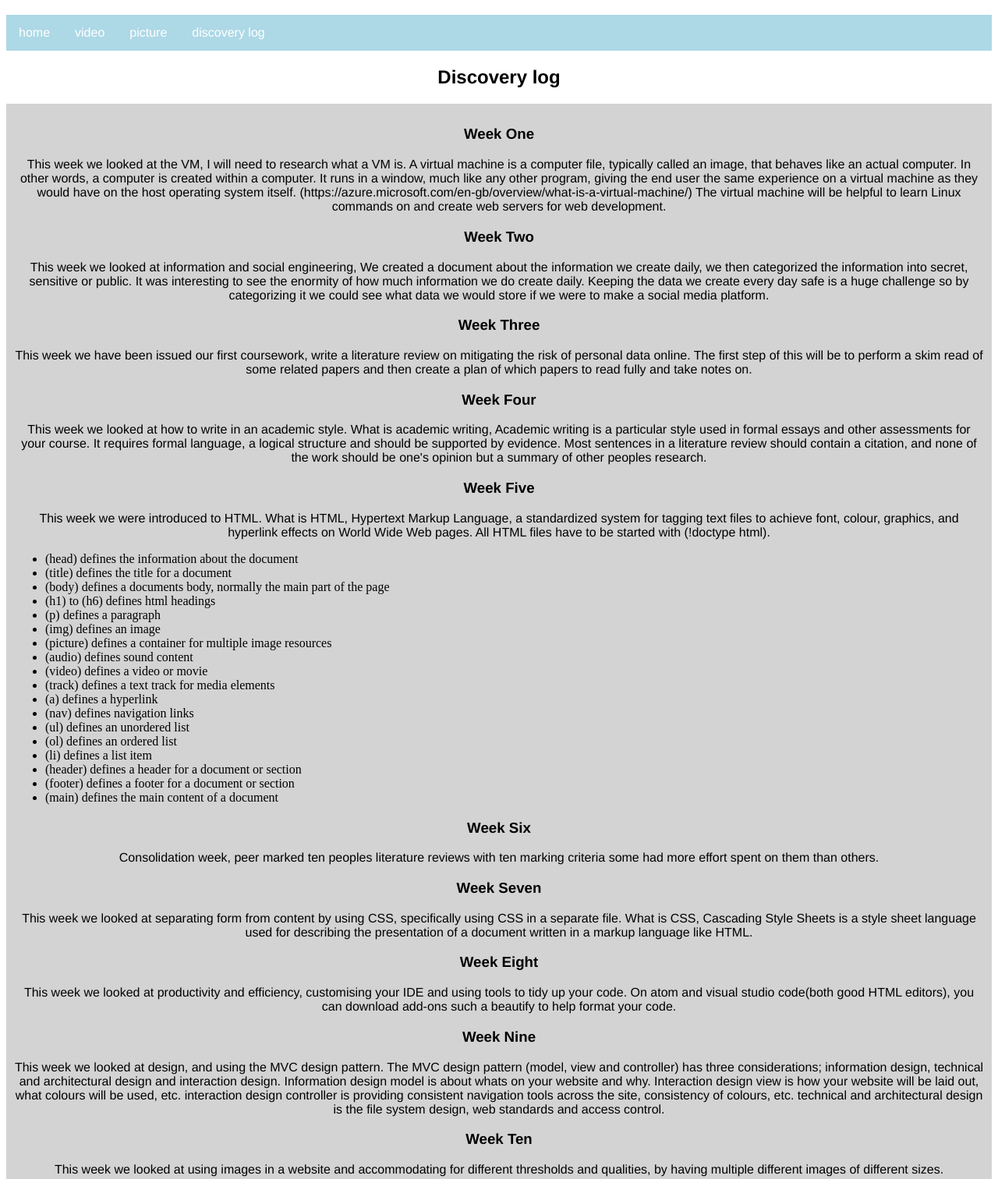
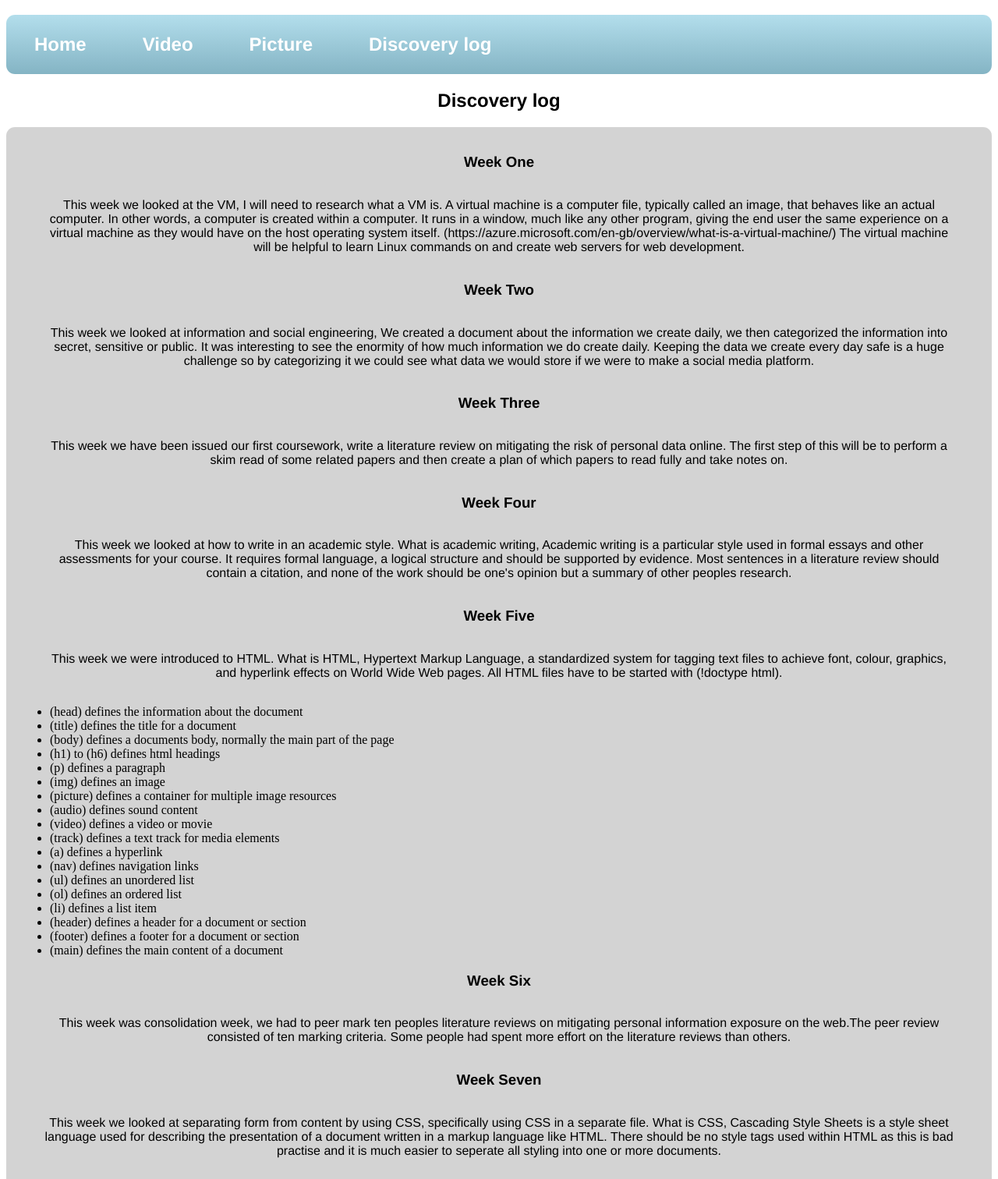
Before and after one commit to chloebarr/webf1Website, a plain HTML site: page discoverylog.html in a window 1280 px wide. Shown: the part 61-1573 px from the top of the page at 78% size. Drawn offline with Linux system fonts and the light colour scheme.

Commit message:
added changes

```diff
--- a/courseworkstyle.css
+++ b/courseworkstyle.css
@@ -1,9 +1,11 @@
 main{
   background-color:lightgrey;
-  padding: 10px 10px;
+  padding: 1em 1em;
+  border-radius: 0.7em;
 }
 footer{
-  background-color: lightblue;
+    background-image: linear-gradient(to top, rgb(132, 180, 196) 0%, rgb(179, 222, 236) 100%);
+    border-radius: 0.7em;
 }
 hgroup{font-family: Helvetica}
 h1 { font-family: Helvetica
@@ -13,19 +15,33 @@ h2 {text-align: center;
 h3 {text-align: center;
 font-family: Helvetica;}
 p{text-align: center;
-font-family: Helvetica;}
-#nav{font-family: Helvetica;}
+font-family: Helvetica;
+padding-left: 2em;
+padding-right: 2em;
+padding-top: 1em;
+padding-bottom: 1em;}
 
 #nav{list-style-type: none;
 margin: 0;
 padding: 0;
-background-color: lightblue;
-overflow: hidden;}
+background-image: linear-gradient(to top,  rgb(132, 180, 196) 0%, rgb(179, 222, 236) 100%);
+overflow: hidden;
+font-family: Helvetica;
+border-radius: 0.7em;}
 
-ul#nav {float: center;}
+video{display: block;
+    width: 70%;
+    height: 80%;
+    margin: 0 auto;
+        }
 
-@media screen and (min-width:600px) {
-
+@media screen and (min-width:40em) {
+video{
+        display: block;
+    width: 25%;
+    height: 80%;
+    margin: 0 auto;
+    }
 #nav  li {
     float: left;
   }
@@ -34,17 +50,16 @@ ul#nav {float: center;}
 li a {display: block;
 color: white;
 text-align: center;
+font-size: 1.5em;
+font-weight: bold;
 text-decoration: none;
-padding: 14px 16px}
+padding: 1em 1.5em}
 
 li a:hover{
   background-color:#61A3C4;
+  border-radius: 0.2em;
 }
-video{display: block;
-    width: 25%;
-    height: 80%;
-    margin: 0 auto;
-        }
+
 img{
     width: 100%;
 }
--- a/discoverylog.html
+++ b/discoverylog.html
@@ -6,10 +6,10 @@
 <header>
   <h1>Up888489's Website</h1>
     <ul id=nav role="menu">
-        <li id="nav-home" role="menuitem"><a href=index.html >home</a></li>
-        <li id="nav-video" role="menuitem"><a href=video.html >video</a></li>
-        <li id="nav-picture" role="menuitem"><a href=picture.html >picture</a></li>
-        <li id="nav-log" role="menuitem"><a href=discoverylog.html >discovery log</a></li>
+        <li id="nav-home" role="menuitem"><a href=index.html >Home</a></li>
+        <li id="nav-video" role="menuitem"><a href=video.html >Video</a></li>
+        <li id="nav-picture" role="menuitem"><a href=picture.html >Picture</a></li>
+        <li id="nav-log" role="menuitem"><a href=discoverylog.html >Discovery log</a></li>
     </ul>
   <h2>Discovery log</h2>
 </header>
@@ -51,27 +51,27 @@
             <li>(main) defines the main content of a document</li>
         </ul>
     <h3>Week Six</h3>
-    <p>Consolidation week, peer marked ten peoples literature reviews with ten marking criteria some had more effort spent on them than others.</p>
+    <p>This week was consolidation week,  we had to peer mark ten peoples literature reviews on mitigating personal information exposure on the web.The peer review consisted of ten marking criteria. Some people had spent more effort on the literature reviews than others.</p>
     <h3>Week Seven</h3>
-    <p>This week we looked at separating form from content by using CSS, specifically using CSS in a separate file. What is CSS, Cascading Style Sheets is a style sheet language used for describing the presentation of a document written in a markup language like HTML.
+    <p>This week we looked at separating form from content by using CSS, specifically using CSS in a separate file. What is CSS, Cascading Style Sheets is a style sheet language used for describing the presentation of a document written in a markup language like HTML. There should be no style tags used within HTML as this is bad practise and it is much easier to seperate all styling into one or more documents.
         </p>
     <h3>Week Eight</h3>
-    <p>This week we looked at productivity and efficiency, customising your IDE and using tools to tidy up your code. On atom and visual studio code(both good HTML editors), you can download add-ons such a beautify to help format your code.
+    <p>This week we looked at productivity and efficiency, customising your IDE and using tools to tidy up your code. On atom and visual studio code(both good HTML editors), you can download add-ons such a beautify to help format your code. Other add ons that are useful include intellisense for HTML, CSS and WebVTT files.
         </p>
     <h3>Week Nine</h3>
     <p>This week we looked at design, and using the MVC design pattern. The MVC design pattern (model, view and controller) has three considerations; information design, technical and architectural design and interaction design. Information design model is about whats on your website and why. Interaction design view is how your website will be laid out, what colours will be used, etc. interaction design controller is providing consistent navigation tools across the site, consistency of colours, etc. technical and architectural design is the file system design, web standards and access control.
         </p>
     <h3>Week Ten</h3>
-    <p>This week we looked at using images in a website and accommodating for different thresholds and qualities, by having multiple different images of different sizes.
+    <p>This week we looked at using images in a website and accommodating for different thresholds and qualities, by using the picture tag and having multiple different images of different sizes.This means that lower quality screens or slow connections won't have to load such a large image, reducing the time waiting to see the image.
         </p>
     <h3>Week Twelve</h3>
-    <p>this week we had a Christmas lecture where the lecturers made a Christmas jumper in HTML.</p>
+    <p>This week we had a Christmas lecture where the lecturers made a Dylan's Star Wars Christmas jumper in HTML, the jumper consisted of many characters from Star Wars that were pixelised.</p>
     <h3>Week Thirteen</h3>
-    <p>This week we looked at addressing, how to link pages well and how to make the homepage not an index of pages by calling it index.html.
+    <p>This week we looked at addressing, URL stands for uniform resource locator. The scheme part of a URL indicates the format in which the request should be sent, commonly support ones are; ftp://, http://, https:// and file://. DNS stands for domain name service and is a global record or domains to Ip addresses.Computers run network services on ports there are over 65000 available, port numbers under 1024 are reserved for specific purposes. HTTP runs on port 80, HTTPS on 443 and SSH on 22. We were taught how to link pages well and how to make the homepage not an index of pages by calling it index.html.
         </p>
     <h3>Week Fourteen</h3>
-    <p>we looked at the mark scheme for our website coursework, so I started making my website with a basic page for each requirement. I have found that you can edit documents on the VM with Visual studio code and then install a live page plugin for chrome, to effectivly live edit a page.</p>
+    <p>I looked at the mark scheme for our website coursework, so I started making my website with a basic page for each requirement, one for the literature review, one for images, one for a video and one for this discovery log. I have found that you can edit documents on the VM directly with Visual studio code and then install a live page plugin for chrome, to effectively live edit a page.</p>
 </main>
 <footer>
-        <p> Check my <a href="https://validator.w3.org/check?uri=referer" target="_blank">HTML</a> is Valid </p>
+        <p> Check my <a href="https://validator.w3.org/check?uri=referer" target="_blank">HTML</a> and <a href="http://jigsaw.w3.org/css-validator/check?uri=referer" target="_blank">CSS</a> is Valid </p>
 </footer>
```
Also changed, not shown: index.html (+5 -5 lines), picture.html (+5 -5 lines), video.html (+5 -5 lines), favicon.ico (added).
